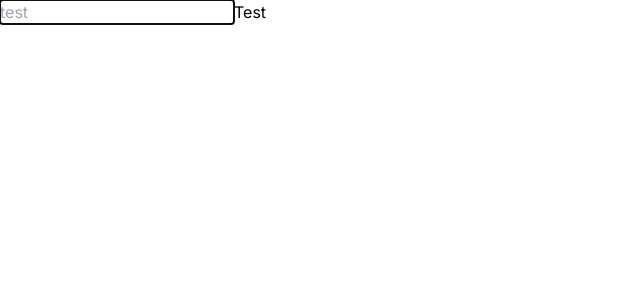
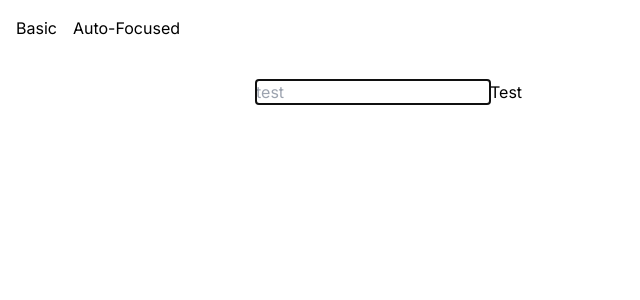
Before and after one commit to Matin297/focus-trap, a Next.js app: page / in a window 1280 px wide. Shown: the top 300 px of the page, without its empty margins (0-640 px from the left). Built offline with nearby package versions, Linux system fonts and the light colour scheme.

Commit message:
customized app layout

```diff
--- a/app/layout.tsx
+++ b/app/layout.tsx
@@ -1,4 +1,5 @@
 import type { Metadata } from "next";
+import Link from "next/link";
 import { Inter } from "next/font/google";
 import "./globals.css";
 
@@ -16,7 +17,15 @@ export default function RootLayout({
 }>) {
   return (
     <html lang="en">
-      <body className={inter.className}>{children}</body>
+      <body className={inter.className}>
+        <nav className="p-4 flex gap-4">
+          <Link href="/basic">Basic</Link>
+          <Link href="/auto-focused">Auto-Focused</Link>
+        </nav>
+        <div className="flex flex-col gap-6 max-w-screen-md mx-auto my-6">
+          {children}
+        </div>
+      </body>
     </html>
   );
 }
```
